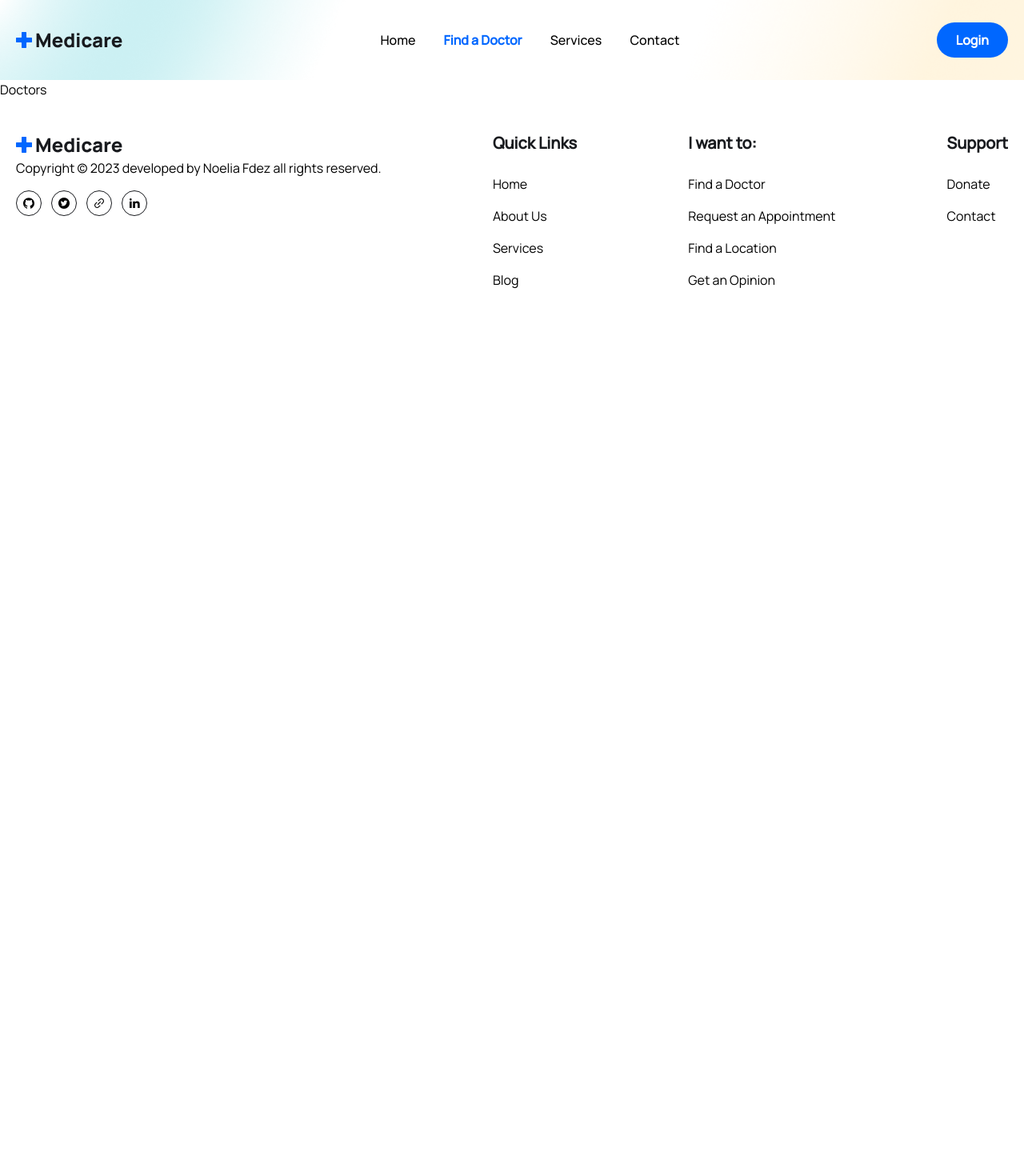
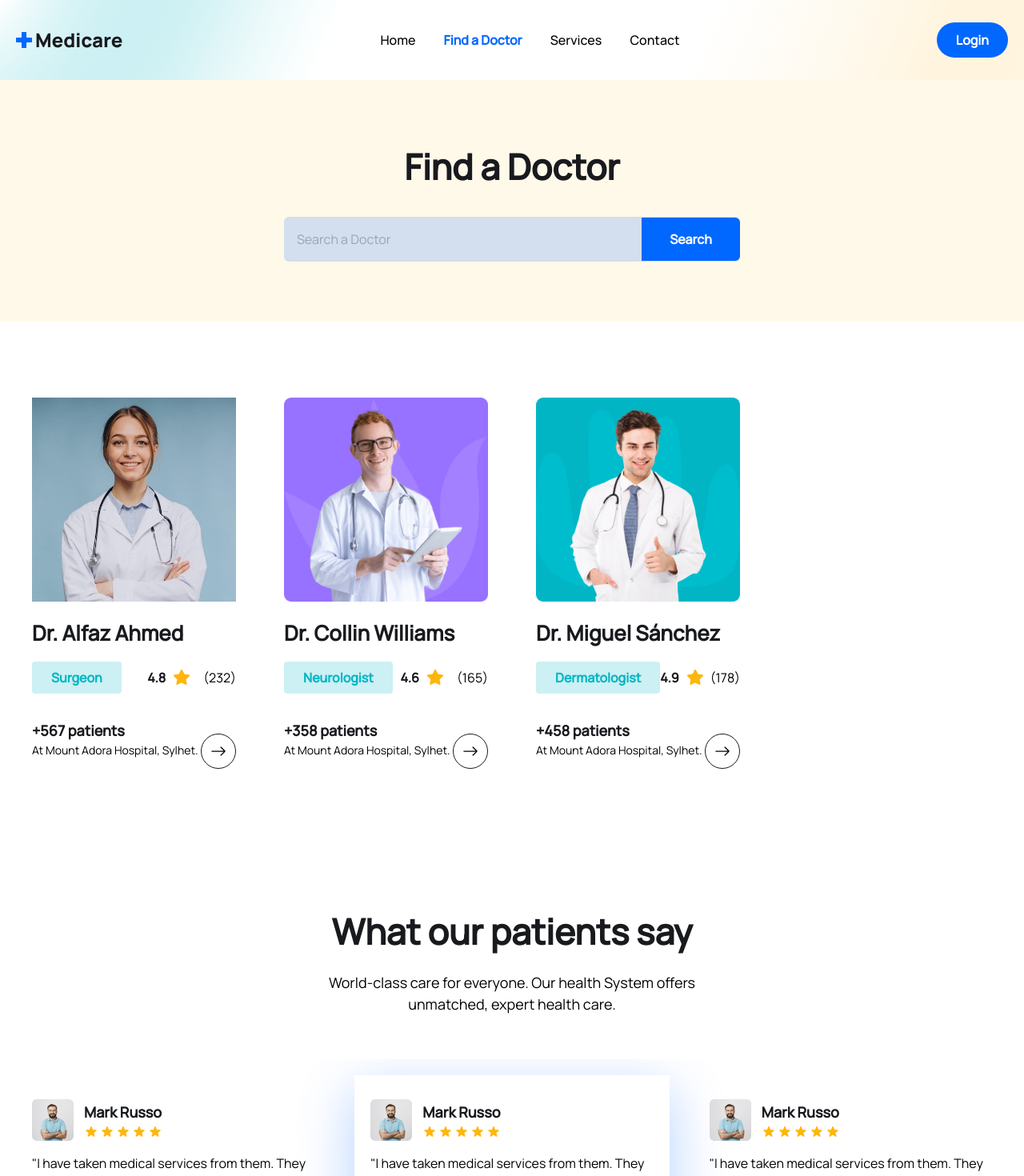
Before and after one commit to nxelia99/DoctorAppointmentBooking, a React (Vite) app in the folder frontend/: page /doctors in a window 1280 px wide. Shown: the top 1470 px of the page at 80% size. Before the commit the page ends 800 px from the top, so only its background shows below. Built offline with nearby package versions, Linux system fonts and the light colour scheme.

Commit message:
services page

```diff
--- a/frontend/src/components/Footer/Footer.jsx
+++ b/frontend/src/components/Footer/Footer.jsx
@@ -83,12 +83,12 @@
         flex-wrap gap-[30px]">
           <div>
             <img src={logo} alt="" />
-            <p className='text-[16px] font-[400] text-textColor mt-[4]'>
+            <p className='text-[14px] font-[400] text-textColor mt-[4]'>
               Copyright © {year} developed by Noelia Fdez all rights reserved.</p>
 
               <div className='flex items-center gap-3 mt-4'>
                 {socialLinks.map((link, index)=> <Link to={link.path} key={index}
-                className='w-8 h-8 border border-solid border-[#181A1E] rounded-full
+                className='w-7 h-7 border border-solid border-[#181A1E] rounded-full
                 flex items-center justify-center group hover:bg-primaryColor hover:border-none'>
                   {link.icon}</Link>)}
               </div>
--- a/frontend/src/components/Services/ServiceList.jsx
+++ b/frontend/src/components/Services/ServiceList.jsx
@@ -5,7 +5,7 @@
 
 const ServiceList = () => {
   return (
-    <div className='grid grid-cols-1 md:grid-cols-2 lg:grid-cols-3 gap-5 lg:gap-[30px] mt-[30px] lg:mt-[55px]'>
+    <div className='grid grid-cols-1 md:grid-cols-2 lg:grid-cols-3 gap-5 lg:gap-[30px]'>
         {services.map((item, index) => <ServiceCard item={item} index={index} key={index} />)}
 
     </div>
--- a/frontend/src/pages/Doctors/Doctors.jsx
+++ b/frontend/src/pages/Doctors/Doctors.jsx
@@ -1,8 +1,46 @@
 import React from 'react'
+import {doctors} from '../../assets/data/doctors.js'
+import DoctorCard from '../../components/Doctors/DoctorCard.jsx'
+import Testimonial from '../../components/Testimonial/Testimonial.jsx'
 
 const Doctors = () => {
   return (
-    <div>Doctors</div>
+    <>
+    <section className="bg-[#fff9ea]">
+      <div className="container text-center">
+        <h2 className="heading">Find a Doctor</h2>
+        <div className="max-w-[570px] mt-[30px] mx-auto bg-[#0066ff2c] rounded-md flex
+        items-center justify-between">
+          <input type="search" className='py-4 pl-4 pr-2 bg-transparent
+          w-full focus:outline-none cursor-pointer placeholder:text-textColor'
+          placeholder='Search a Doctor' />
+          <button className='btn mt-0 rounded-[0px] rounded-r-md'>Search</button>
+        </div>
+      </div>
+      </section>
+
+      <section>
+        <div className="container">
+          <div className='grid grid-cols-1 sm:grid-cols-2 md:grid-cols-3 lg:grid-cols-4 gap-5'>
+            {doctors.map((doctor)=>
+            <DoctorCard key={doctor.id} doctor={doctor} />)}
+          </div>
+        </div>
+      </section>
+
+      <section>
+    <div className="container">
+      <div className="xl:w-[470px] mx-auto">
+        <h2 className="heading text-center">
+          What our patients say
+        </h2>
+        <p className="text__para text-center">World-class care for everyone. Our health System offers unmatched, expert health care.</p>
+        </div>
+        <Testimonial />
+      </div>
+    </section>
+      </>
+
   )
 }
 
--- a/frontend/src/pages/Services.jsx
+++ b/frontend/src/pages/Services.jsx
@@ -1,8 +1,19 @@
 import React from 'react'
+import {services} from "../assets/data/services.js"
+import ServiceCard from "../components/Services/ServiceCard.jsx"
 
 const Services = () => {
   return (
-    <div>Services</div>
+    <section>
+      <div className="container">
+      <div className='grid grid-cols-1 md:grid-cols-2 lg:grid-cols-3 gap-5 lg:gap-[30px] mt-[30px] mt-[30px]
+        lg:mt-[55px]'>
+            {services.map((item, index)=>(
+              <ServiceCard item={item} index={index} key={index} />
+            ))}
+        </div>
+      </div>
+    </section>
   )
 }
 
```
